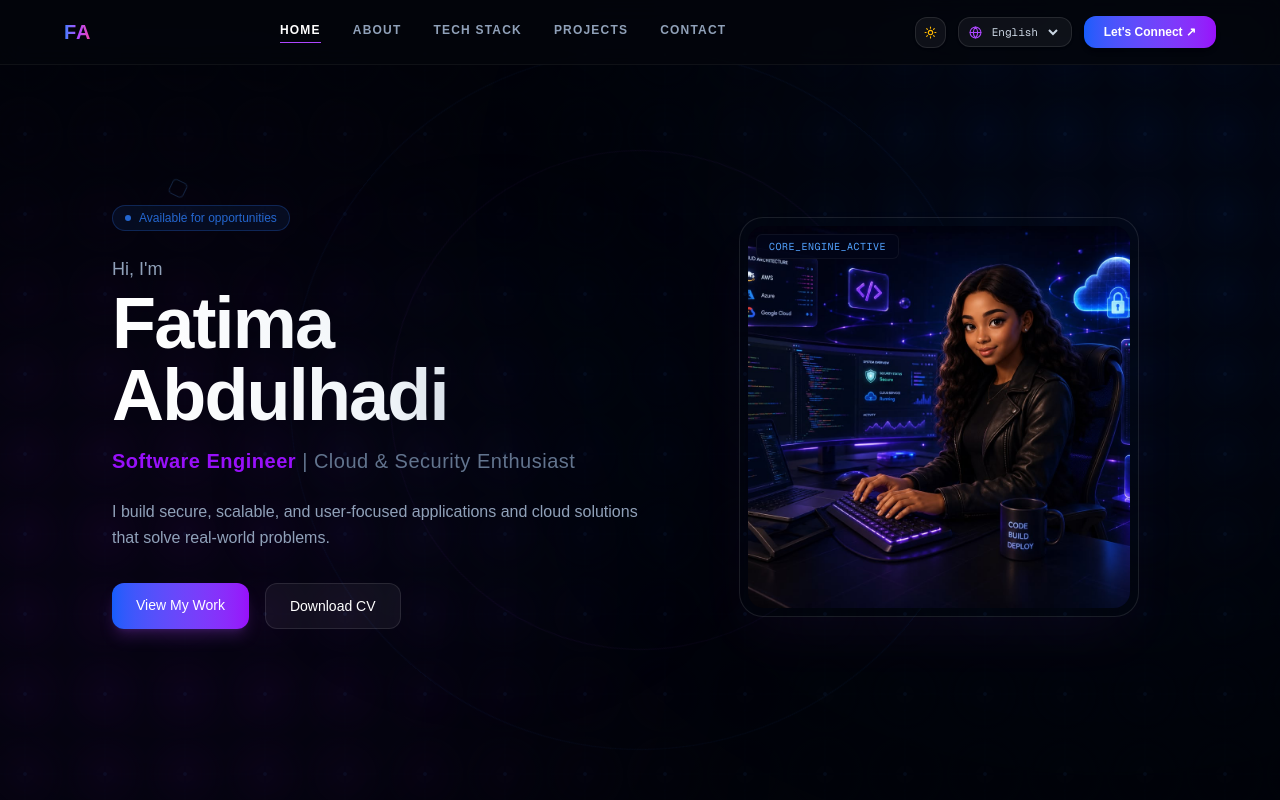
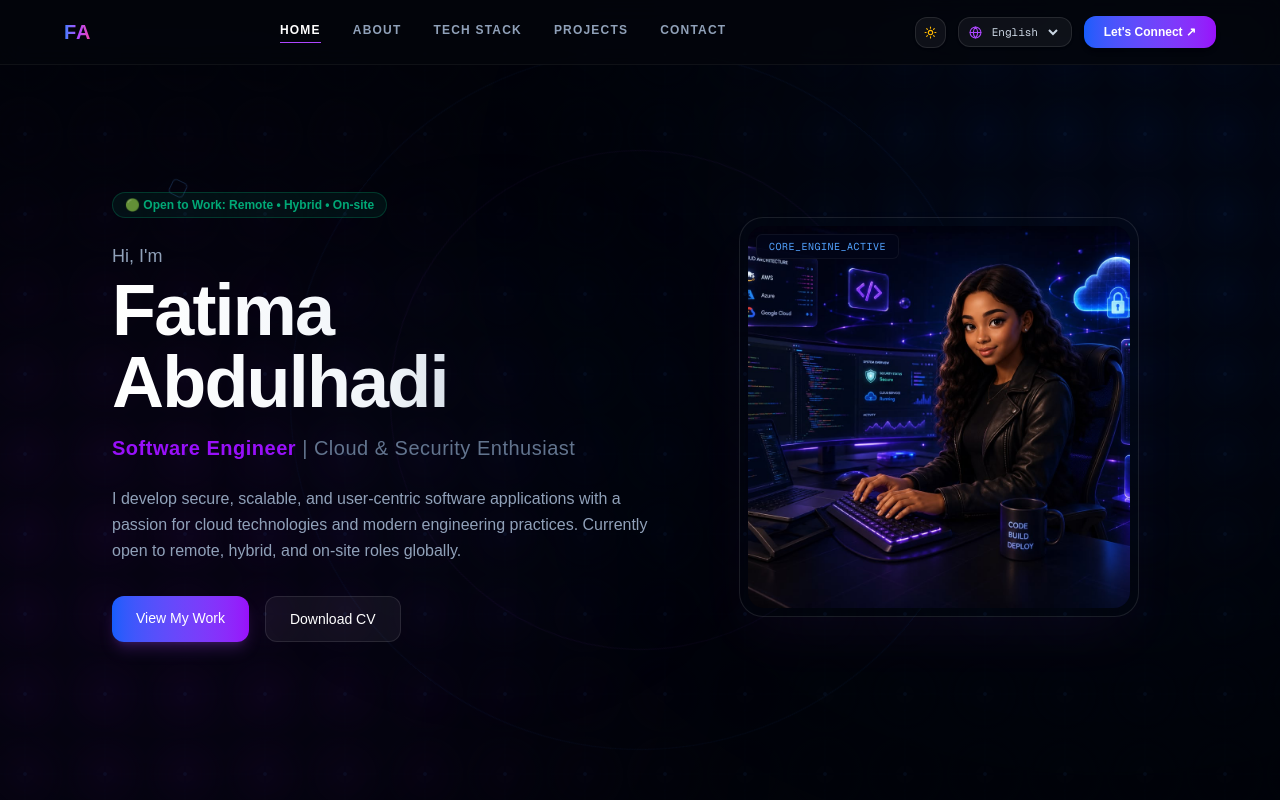
Before and after one commit to fateemabarde086-beep/fatima-portfolio, a Next.js app: page / in a window 1280 px wide. Shown: the top 800 px of the page. Built offline with nearby package versions, Linux system fonts and the light colour scheme.

Commit message:
feat: optimize portfolio landing page for global remote job readiness

```diff
--- a/app/page.tsx
+++ b/app/page.tsx
@@ -12,9 +12,10 @@ import Contact from "./components/ui/Contact";
 const GLOBAL_DICTIONS = {
   en: {
     navHome: "Home", navAbout: "About", navTech: "Tech Stack", navProj: "Projects", navContact: "Contact",
-    connectBtn: "Let's Connect ↗", status: "Available for opportunities", greeting: "Hi, I'm",
+    connectBtn: "Let's Connect ↗",
+    status: "🟢 Open to Work: Remote • Hybrid • On-site", greeting: "Hi, I'm",
     heroTitlePre: "Software Engineer ", heroTitlePost: "| Cloud & Security Enthusiast",
-    heroDesc: "I build secure, scalable, and user-focused applications and cloud solutions that solve real-world problems.",
+    heroDesc: "I develop secure, scalable, and user-centric software applications with a passion for cloud technologies and modern engineering practices. Currently open to remote, hybrid, and on-site roles globally.",
     viewWork: "View My Work", downloadCv: "Download CV",
     statProj: "GitHub Projects", statExp: "Years Experience", statTech: "Technologies", statExec: "Execution Matrix",
     aboutPrefix: "01 // Identity Matrix", aboutTitle: "About Me",
@@ -29,9 +30,10 @@ const GLOBAL_DICTIONS = {
   },
   fr: {
     navHome: "Accueil", navAbout: "À Propos", navTech: "Technologies", navProj: "Projets", navContact: "Contact",
-    connectBtn: "Contactez-moi ↗", status: "Disponible pour des opportunités", greeting: "Salut, je suis",
+    connectBtn: "Contactez-moi ↗",
+    status: "🟢 Disponible: À distance • Hybride • Sur site", greeting: "Salut, je suis",
     heroTitlePre: "Ingénieur Logiciel ", heroTitlePost: "| Passionné Cloud & Sécurité",
-    heroDesc: "Je construis des applications sécurisées, évolutives et centrées sur l'utilisateur ainsi que des solutions cloud qui résolvent des problèmes réels.",
+    heroDesc: "Je développe des applications logicielles sécurisées, évolutives et centrées sur l'utilisateur, avec une passion pour les technologies cloud. Actuellement disponible pour des rôles à distance ou hybrides.",
     viewWork: "Voir Mon Travail", downloadCv: "Télécharger le CV",
     statProj: "Projets GitHub", statExp: "Années d'Expérience", statTech: "Technologies", statExec: "Matrice d'Exécution",
     aboutPrefix: "01 // Matrice d'Identité", aboutTitle: "À Propos de Moi",
@@ -46,9 +48,10 @@ const GLOBAL_DICTIONS = {
   },
   es: {
     navHome: "Inicio", navAbout: "Sobre Mí", navTech: "Tecnologías", navProj: "Proyectos", navContact: "Contacto",
-    connectBtn: "Conectemos ↗", status: "Disponible para oportunidades", greeting: "Hola, soy",
+    connectBtn: "Conectemos ↗",
+    status: "🟢 Abierta a trabajo: Remoto • Híbrido • Presencial", greeting: "Hola, soy",
     heroTitlePre: "Ingeniera de Software ", heroTitlePost: "| Entusiasta de Cloud y Seguridad",
-    heroDesc: "Construyo aplicaciones seguras, escalables y centradas en el usuario y soluciones en la nube que resuelven problemas del mundo real.",
+    heroDesc: "Desarrollo aplicaciones de software seguras, escalables y centradas en el usuario, con pasión por las tecnologías en la nube. Actualmente disponible para oportunidades remotas, híbridas y presenciales.",
     viewWork: "Ver Mi Trabajo", downloadCv: "Descargar CV",
     statProj: "Proyectos GitHub", statExp: "Años de Experiencia", statTech: "Tecnologías", statExec: "Matriz de Ejecución",
     aboutPrefix: "01 // Matriz de Identidad", aboutTitle: "Sobre Mí",
@@ -63,10 +66,11 @@ const GLOBAL_DICTIONS = {
   },
   ar: {
     navHome: "الرئيسية", navAbout: "حول", navTech: "التقنيات", navProj: "المشاريع", navContact: "اتصل بنا",
-    connectBtn: "لنبدأ الاتصال ↗", status: "متاحة للفرص المهنية", greeting: "مرحباً، أنا",
+    connectBtn: "لنبدأ الاتصال ↗",
+    status: "🟢 متاحة للعمل: عن بعد • هجين • في الموقع", greeting: "مرحباً، أنا",
     heroTitlePre: "مهندسة برمجيات ", heroTitlePost: "| مهتمة بالسحاب والأمن الرقمي",
-    heroDesc: "أقوم ببناء تطبيقات وحلول سحابية آمنة وقابلة للتطوير وموجهة للمستخدم تحل مشاكل العالم الحقيقي.",
-    viewWork: "عرض أعمالي", downloadCv: "تحميل السيرة الذاتية",
+    heroDesc: "أقوم بتطوير تطبيقات برمجية آمنة وقابلة للتطوير وموجهة للمستخدم مع شغف بالتقنيات السحابية وممارسات الهندسة الحديثة. متاحة حالياً للفرص عن بعد، الهجينة، وفي الموقع.",
+    viewWork: "عرض أعمالI", downloadCv: "تحميل السيرة الذاتية",
     statProj: "مشاريع GitHub", statExp: "سنوات الخبرة", statTech: "التقنيات المستخدمة", statExec: "مصفوفة التنفيذ",
     aboutPrefix: "01 // مصفوفة الهوية", aboutTitle: "معلومات عني",
     aboutP1: "أنا خريجة علوم حاسب آلي متخصصة في هندسة البنية التحتية للبرمجيات، ونماذج النشر السحابي الآمنة، وهندسة البنيات الكاملة (Full-Stack).",
@@ -171,10 +175,14 @@ export default function Home() {
         {/* --- DUAL COLUMN HERO SECTION --- */}
         <section className="min-h-[80vh] flex flex-col lg:flex-row justify-center items-center gap-12">
           <div className="flex-[1.2] flex flex-col justify-center items-start text-start">
-            <div className="inline-flex items-center gap-2 px-3 py-1 rounded-full bg-blue-500/10 border border-blue-500/30 text-blue-500 text-xs font-medium mb-6 animate-pulse">
-              <span className="w-1.5 h-1.5 rounded-full bg-blue-500" />
+
+            {/* STYLED INTERNATIONALLY READABLE AVAILABILITY BADGE */}
+            <div className={`inline-flex items-center gap-2 px-3 py-1 rounded-full border text-xs font-semibold mb-6 animate-pulse transition-all duration-300 ${
+              theme === 'dark' ? 'bg-emerald-500/10 border-emerald-500/30 text-emerald-400' : 'bg-emerald-500/15 border-emerald-500/40 text-emerald-700'
+            }`}>
               {d.status}
             </div>
+
             <p className={theme === 'dark' ? 'text-lg text-slate-400 font-light mb-1' : 'text-lg text-slate-500 font-light mb-1'}>{d.greeting}</p>
             <h1 className={`text-6xl sm:text-7xl font-black tracking-tight mb-4 transform hover:scale-[1.01] transition-transform duration-500 ${
               theme === 'dark' ? 'bg-clip-text text-transparent bg-gradient-to-r from-white via-slate-100 to-slate-400' : 'text-slate-800'
@@ -184,7 +192,7 @@ export default function Home() {
             <h2 className="text-lg sm:text-xl font-bold text-purple-600 tracking-wide mb-6">
               {d.heroTitlePre}<span className={theme === 'dark' ? 'text-slate-500 font-normal' : 'text-slate-400 font-normal'}>{d.heroTitlePost}</span>
             </h2>
-            <p className={`max-w-xl text-base leading-relaxed mb-8 font-light ${theme === 'dark' ? 'text-slate-400' : 'text-slate-600'}`}>
+            <p className={`max-w-xl text-base leading-relaxed mb-8 font-light transition-colors duration-500 ${theme === 'dark' ? 'text-slate-400' : 'text-slate-600'}`}>
               {d.heroDesc}
             </p>
             <div className="flex gap-4">
```
